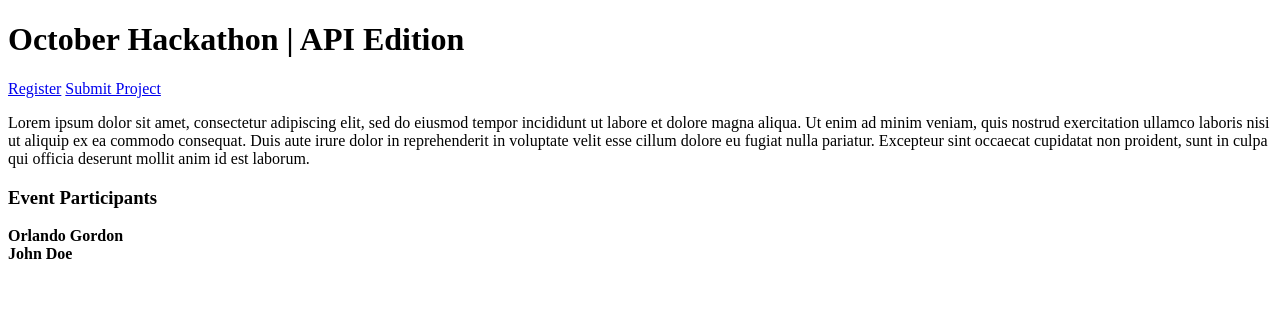
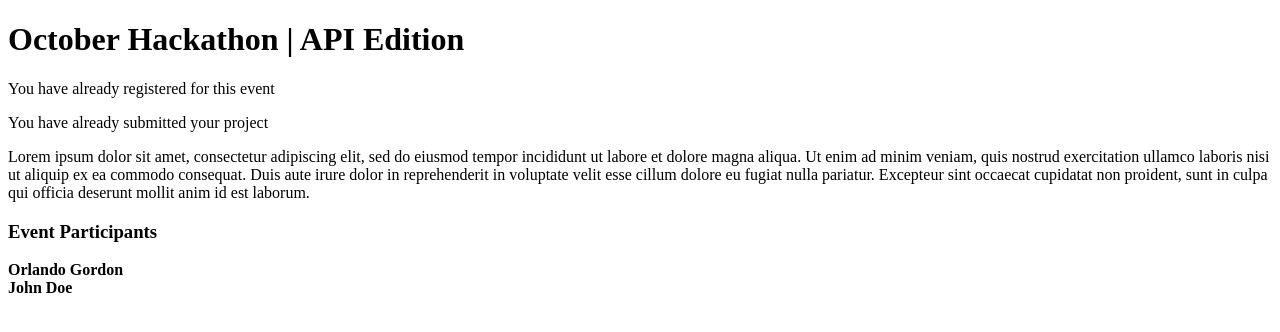
Before and after one commit to orlandogordon/expressentry_backend, a Django app: page /event/1/ in a window 1280 px wide. Shown: the part 26-358 px from the top of the page. Run offline with Django 4.2, Linux system fonts and the light colour scheme; a user stored in the database is signed in; data comes from the database, SQL or seed files in the repository; both versions use the stored data as it was after the commit.

Commit message:
Conditionally display the Register and Submit links on each event. If a user has already registered it will not prompt them to register again. And if the user already submitted their project it will not prompt them to submit again.

```diff
--- a/base/views.py
+++ b/base/views.py
@@ -21,7 +21,9 @@ def account_page(request):
 
 def event_page(request, pk):
     event = Event.objects.get(id=pk)
-    context = {'event': event}
+    registered = request.user.events.filter(id=event.id).exists()
+    submitted = Submission.objects.filter(participant=request.user, event=event).exists()
+    context = {'event': event, 'registered': registered, 'submitted': submitted}
     return render(request, 'event.html', context)
 
 
--- a/templates/event.html
+++ b/templates/event.html
@@ -1,8 +1,15 @@
 {% extends 'main.html' %} {% block content %}
 <h1>{{event.name}}</h1>
 
+{% if registered %}
+<p>You have already registered for this event</p>
+{% else %}
 <a href="{% url 'registration-confirmation' event.id %}">Register</a>
+{% endif %} {% if submitted %}
+<p>You have already submitted your project</p>
+{% else %}
 <a href="{% url 'project-submission' event.id %}">Submit Project</a>
+{% endif %}
 <p>{{event.description}}</p>
 <div>
   <h3>Event Participants</h3>
```
Also changed, not shown: db.sqlite3.
